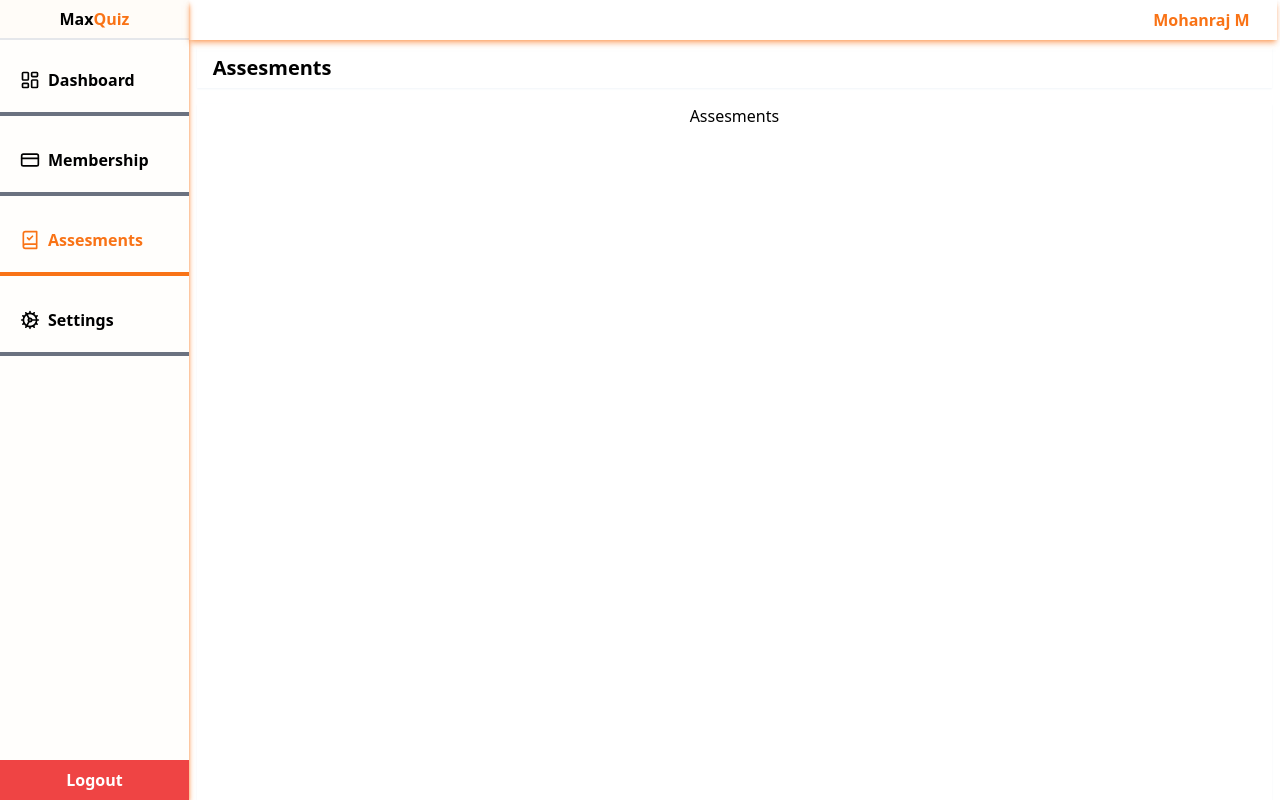
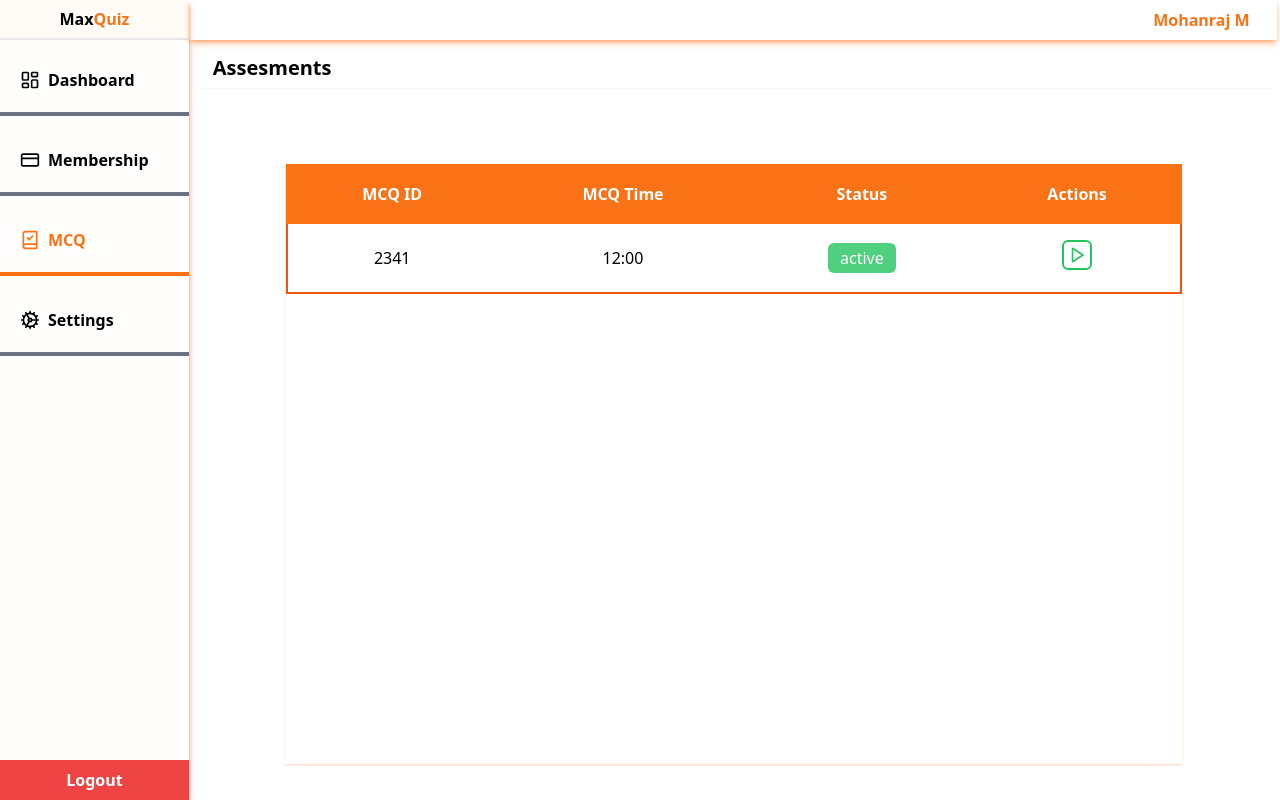
Before and after one commit to MaX-NeO/Max-Quiz, a React (Vite) app in the folder max-quiz-react/: page /user/assesments in a window 1280 px wide. Built offline with nearby package versions, Linux system fonts and the light colour scheme.

Commit message:
Opt 1 : bugfixes

```diff
--- a/max-quiz-react/src/assets/css/core.css
+++ b/max-quiz-react/src/assets/css/core.css
@@ -6,8 +6,15 @@
     border-bottom: 4px solid rgb(249 115 22 / 1);
     color: rgb(249 115 22 / 1);
 }
-.particle-bg-x{
+
+.particle-bg-x {
     background-color: transparent;
     background-image: radial-gradient(orange 2px, #ffffff10 1px);
     background-size: 50px 40px;
 }
+
+th,
+td {
+    padding: 1rem;
+    text-align: center;
+}
--- a/max-quiz-react/src/components/Shared/UserLeftbar.jsx
+++ b/max-quiz-react/src/components/Shared/UserLeftbar.jsx
@@ -15,7 +15,7 @@ const UserLeftbar = () => {
             icon: CreditCard
         },
         {
-            title: 'Assesments',
+            title: 'MCQ',
             path: '/user/assesments',
             icon: BookCheck
         },
--- a/max-quiz-react/src/configs/Config.jsx
+++ b/max-quiz-react/src/configs/Config.jsx
@@ -1,9 +1,55 @@
-import React from 'react'
+//Configs will be replaced by Admin (Backend Data)
 
 const ContactConfig = {
   email: "max.neo.dev@gmail.com",
   phone: 9876543210,
   address: "CBE"
 }
+const MembershipPlans = [
+  {
+    pid: 1,
+    planname: 'Free',
+    price: 0,
+    days: 30
+  },
+  {
+    pid: 2,
+    planname: '6 Months',
+    price: 600,
+    days: 180
+  },
+  {
+    pid: 3,
+    planname: 'Annual',
+    price: 1000,
+    days: 360
+  },
+]
+const questions = [
+  {
+    qid: 1,
+    title: 'question',
+    option1: 'option a',
+    option2: 'option b',
+    option3: 'option c',
+    correctoption: 'option1'
+  },
+  {
+    qid: 2,
+    title: 'question2',
+    option1: 'option m',
+    option2: 'option n',
+    option3: 'option o',
+    correctoption: 'option2'
+  },
+  {
+    qid: 3,
+    title: 'question3',
+    option1: 'option x',
+    option2: 'option y',
+    option3: 'option z',
+    correctoption: 'option3'
+  }
+];
 
-export { ContactConfig }
+export { ContactConfig, MembershipPlans, questions }
--- a/max-quiz-react/src/layouts/WebLayout.jsx
+++ b/max-quiz-react/src/layouts/WebLayout.jsx
@@ -16,10 +16,7 @@ const WebLayout = () => {
                 ) : (
                     <Navbar />
                 )
-
             }
-
-
 
             <Outlet />
         </>
--- a/max-quiz-react/src/pages/Contact.jsx
+++ b/max-quiz-react/src/pages/Contact.jsx
@@ -5,7 +5,6 @@ import { Mail, Map, Phone } from 'lucide-react'
 const Contact = () => {
     return (
         <>
-
             <PageSection Title={"Contact Us !"} Desc={"Feel free to ask Questions "} />
             <div className='h-[70vh] w-screen flex items-center justify-center flex-row'>
                 <div className='w-1/4 flex flex-col h-[60vh] justify-evenly items-center '>
--- a/max-quiz-react/src/pages/Mcq/McqCheck.jsx
+++ b/max-quiz-react/src/pages/Mcq/McqCheck.jsx
@@ -25,9 +25,11 @@ const McqCheck = () => {
     };
 
     const handleSubmit = () => {
-        const mcqcode = 1111;
+        const combinedOtp = otp.join('');
+        const mcqcode = '1111';
+        //Note :  use parseInt in prod
         const uid = 123
-        const combinedOtp = otp.join('');
+
         if (combinedOtp === mcqcode) {
             alert('test started' + combinedOtp)
             navigate(`/mcq/${mid}/u/${uid}/x/${mcqcode}`)
@@ -35,7 +37,6 @@ const McqCheck = () => {
         else {
             console.log("invalid Code !")
         }
-        console.log(combinedOtp);
     };
 
     return (
--- a/max-quiz-react/src/pages/Shared/UserAssesments.jsx
+++ b/max-quiz-react/src/pages/Shared/UserAssesments.jsx
@@ -1,12 +1,55 @@
 import React from 'react'
 import UserTitlebar from '../../components/Shared/UserTitlebar'
+import { Play } from 'lucide-react'
+import { useNavigate } from 'react-router-dom'
 
 const UserAssesments = () => {
+  const navigate = useNavigate()
+  const routeMcq = () => {
+    navigate('/mcq/2341')
+  }
   return (
     <>
       <UserTitlebar Title='Assesments' />
-      <div className='h-[90vh] flex justify-center items-start shadow-sm shadow-slate-100 w-[84vw]'>
-        Assesments
+      <div className='h-[90vh] flex justify-center items-center shadow-sm shadow-slate-100 w-[84vw]'>
+        <div className='h-5/6 w-5/6 flex justify-center items-start shadow-sm shadow-orange-500/30 '>
+          <table className='w-full h-auto border-2 border-orange-600 '>
+            <thead className='border-collapse border-2 border-orange-500 bg-orange-500 text-white'>
+              <tr>
+                <th>
+                  MCQ ID
+                </th>
+                <th>
+                  MCQ Time
+                </th>
+                <th>
+                  Status
+                </th>
+                <th>
+                  Actions
+                </th>
+              </tr>
+            </thead>
+            <tbody>
+              <tr>
+                <td>
+                  2341
+                </td>
+                <td>
+                  12:00
+                </td>
+                <td>
+                  <span className='rounded-md bg-green-500/80 text-white px-3 py-1'>
+                    active
+                  </span>
+                </td>
+                <td className=''>
+                  <button onClick={routeMcq}> <Play className='text-green-500 p-1 rounded-md border-2 border-green-500 hover:bg-green-500 hover:text-white' size={30} /> </button>
+                </td>
+              </tr>
+            </tbody>
+          </table>
+        </div>
       </div>
     </>
   )
--- a/max-quiz-react/src/pages/Shared/UserMembership.jsx
+++ b/max-quiz-react/src/pages/Shared/UserMembership.jsx
@@ -1,12 +1,33 @@
 import React from 'react'
 import UserTitlebar from '../../components/Shared/UserTitlebar'
-
+import { MembershipPlans } from '../../configs/Config'
 const UserMembership = () => {
   return (
     <>
       <UserTitlebar Title='Membership Plans' />
-      <div className='h-[90vh] flex justify-center items-start shadow-sm shadow-slate-100 w-[84vw]'>
-        Membership Plans
+      <div className='h-[90vh] flex justify-center items-center shadow-sm shadow-slate-100 w-[84vw] gap-5'>
+        {
+          MembershipPlans.map((plan) => (
+            <div className='flex flex-col justify-center items-center h-[30vh] w-[20vw] shadow-md shadow-orange-500/60 hover:shadow-orange-700' key={plan.pid}>
+              <div className='h-1/4 w-full flex justify-center items-center font-bold text-orange-500 text-xl border-2 border-orange-500 '>
+                {plan.planname}
+              </div>
+              <div className='h-2/4 flex flex-col w-full justify-around items-center'>
+                <div>
+                  {
+                    plan.price === 0 ? 'Free Plan' : `Rs. ${plan.price}`
+                  }
+                </div>
+                <div>
+                  {plan.days} Days
+                </div>
+              </div>
+              <div className='h-1/4 w-full flex justify-center items-center'>
+                <button className='w-[80%] bg-gradient-to-tr from-orange-600 to-orange-300 hover:bg-gradient-to-tr hover:from-orange-300 hover:to-orange-500 text-white p-2 rounded-sm font-bold mt-4 shadow-md shadow-orange-500/40'> Upgrade </button>
+              </div>
+            </div>
+          ))
+        }
       </div>
     </>
   )
```
Also changed, not shown: max-quiz-react/src/pages/Mcq/McqPanel.jsx (+57 -54 lines).
